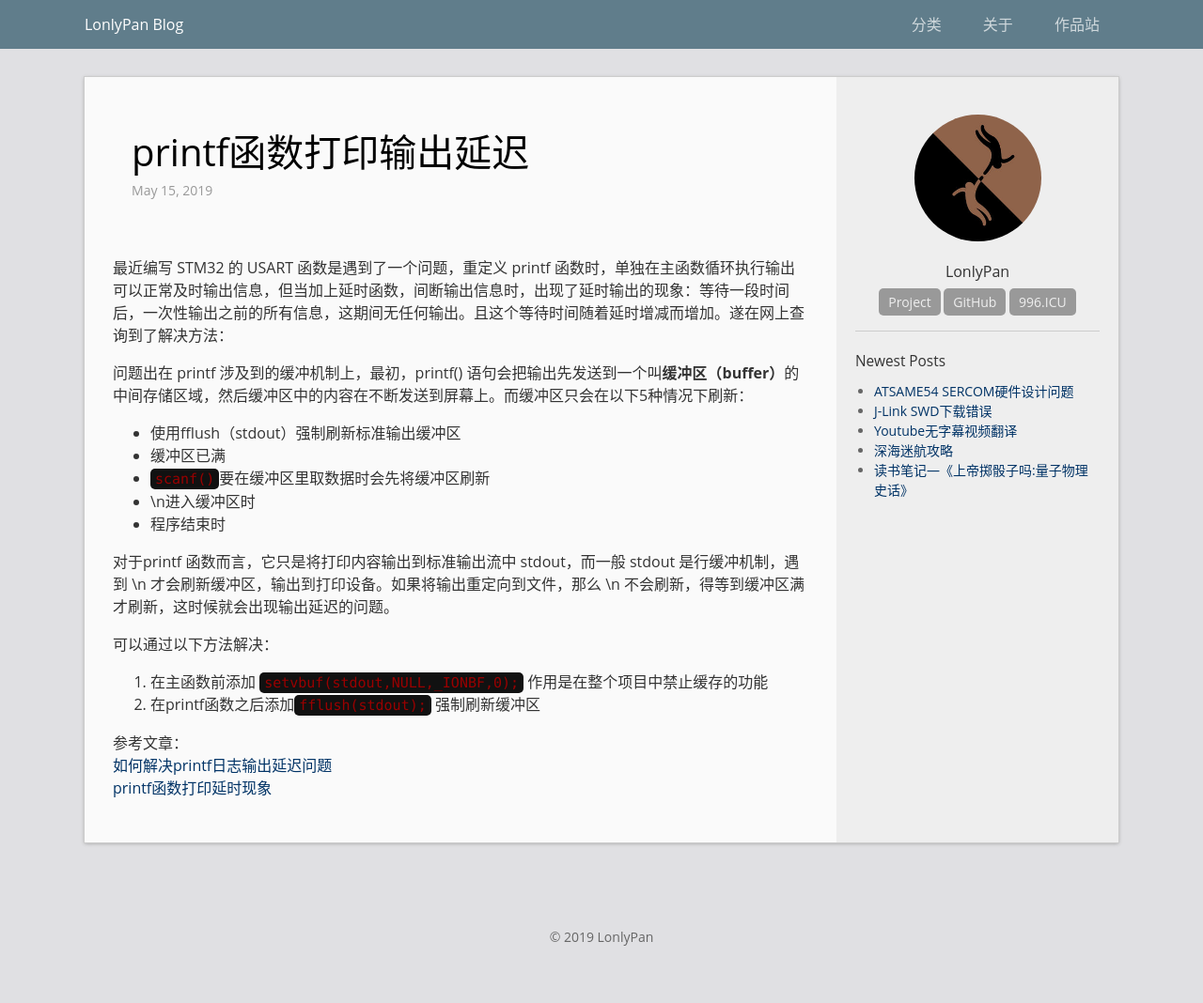
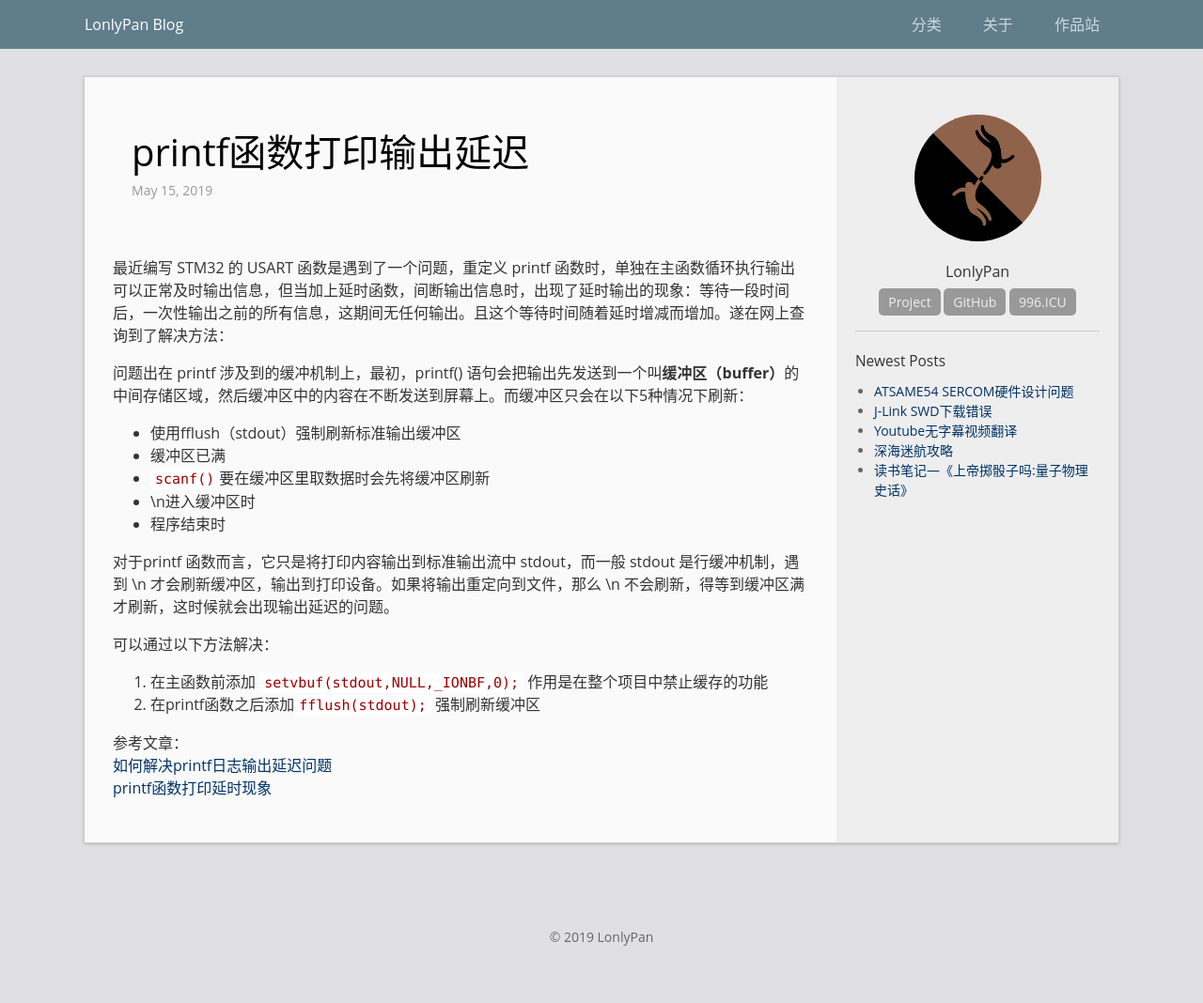
Before and after one commit to LonlyStack/LonlyPan.github.io, a Jekyll site: the page built from _posts/2019-05-15-printf函数打印输出延迟.md, in a window 1280 px wide. Shown: the whole page at 94% size. Built offline with Jekyll 4.4.1, drawn with Linux system fonts in a browser that asks for light colours.

Commit message:
Update _base.scss

```diff
--- a/_sass/_base.scss
+++ b/_sass/_base.scss
@@ -24,7 +24,7 @@ code,pre {
 }
 code {
 	color: #900;
-	background-color: #111;
+	background-color: #fff;
 	padding: 2px 5px;
 	border-radius: 5px;
 }
```
